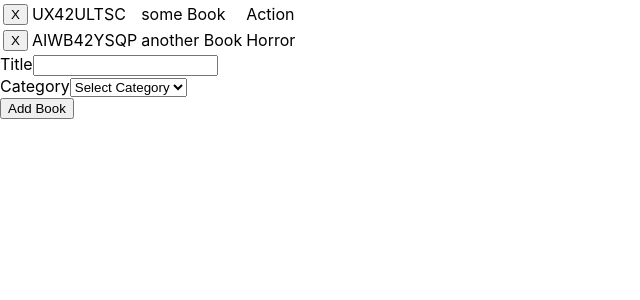
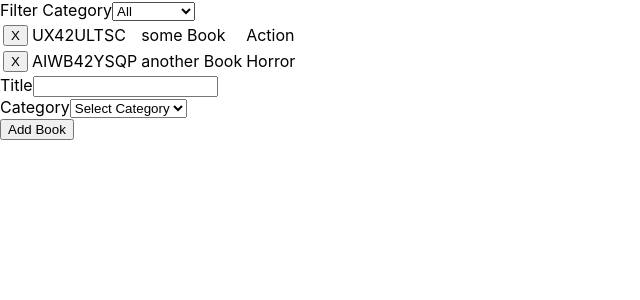
Before and after one commit to Stricks1/redux-bookstore, a React (Create React App) app: page / in a window 1280 px wide. Shown: the top 300 px of the page, without its empty margins (0-640 px from the left). Built offline with nearby package versions, Linux system fonts and the light colour scheme.

Commit message:
Added filter component

```diff
--- /dev/null
+++ b/src/components/CategoryFilter.js
@@ -0,0 +1,24 @@
+import React from 'react';
+import PropTypes from 'prop-types';
+import { CATEGORIES_FILTER } from '../helper/constants';
+
+const CategoryFilter = ({ changeFilter }) => {
+  return (
+    <label htmlFor="selCategory">
+      Filter Category
+      <select name="selCategory" id="selCategory" onChange={e => changeFilter(e.target.value)}>
+        {
+          CATEGORIES_FILTER.map(item => (
+            <option key={item} value={item}>{item}</option>
+          ))
+        }
+      </select>
+    </label>
+  );
+};
+
+CategoryFilter.propTypes = {
+  changeFilter: PropTypes.func.isRequired,
+};
+
+export default CategoryFilter;
--- a/src/components/book.js
+++ b/src/components/book.js
@@ -18,7 +18,7 @@ const Book = ({ book, remove }) => {
 
 Book.propTypes = {
   book: PropTypes.shape({
-    id: PropTypes.number.isRequired,
+    id: PropTypes.string.isRequired,
     title: PropTypes.string.isRequired,
     category: PropTypes.string.isRequired,
   }).isRequired,
--- a/src/components/booksForm.js
+++ b/src/components/booksForm.js
@@ -3,7 +3,7 @@ import { connect } from 'react-redux';
 import PropTypes from 'prop-types';
 import shortid from 'shortid';
 import { CreateBook } from '../actions';
-import Categories from '../helper/constants';
+import { CATEGORIES } from '../helper/constants';
 
 class BooksForm extends Component {
   constructor(props) {
@@ -62,7 +62,7 @@ class BooksForm extends Component {
             Category
             <select name="selCategory" id="selCategory" onChange={this.handleChange} ref={select => { (this.category = select); }}>
               {
-                Categories.map(item => (
+                CATEGORIES.map(item => (
                   <option key={item} value={item}>{item}</option>
                 ))
               }
--- a/src/components/booksList.js
+++ b/src/components/booksList.js
@@ -1,29 +1,40 @@
 import React from 'react';
 import { connect } from 'react-redux';
-import { RemoveBook } from '../actions';
+import { RemoveBook, ChangeFilter } from '../actions';
 import Book from './book';
+import CategoryFilter from './CategoryFilter';
 
 const mapStateToProps = state => ({
   books: state.books,
+  filter: state.filter,
 });
 
 const mapDispatchToProps = dispatch => ({
   removeBook: book => dispatch(RemoveBook(book)),
+  changeFilter: category => dispatch(ChangeFilter(category)),
 });
 
-const booksList = ({ books, removeBook }) => {
+const booksList = ({
+  books, filter, removeBook, changeFilter,
+}) => {
   const handleRemoveBook = book => {
     removeBook(book);
   };
+  const handleFilterChange = category => {
+    changeFilter(category);
+  };
 
   return (
+    <>
+      <CategoryFilter changeFilter={handleFilterChange} />
       <table>
         <tbody>
           {
-          books.map(book => (<Book key={book.id} book={book} remove={handleRemoveBook} />))
+            books.map(book => (<Book key={book.id} book={book} remove={handleRemoveBook} />)).filter(item => (item.props.book.category === filter || filter === 'All'))
           }
         </tbody>
       </table>
+    </>
   );
 };
 
--- a/src/helper/constants.js
+++ b/src/helper/constants.js
@@ -1,3 +1,4 @@
 const CATEGORIES = ['Select Category', 'Action', 'Biography', 'History', 'Horror', 'Kids', 'Learning', 'Sci-Fi'];
+const CATEGORIES_FILTER = ['All', 'Action', 'Biography', 'History', 'Horror', 'Kids', 'Learning', 'Sci-Fi'];
 
-export default CATEGORIES;
+export { CATEGORIES, CATEGORIES_FILTER };
```
Lines whose indentation alone changed are shown as unchanged.
